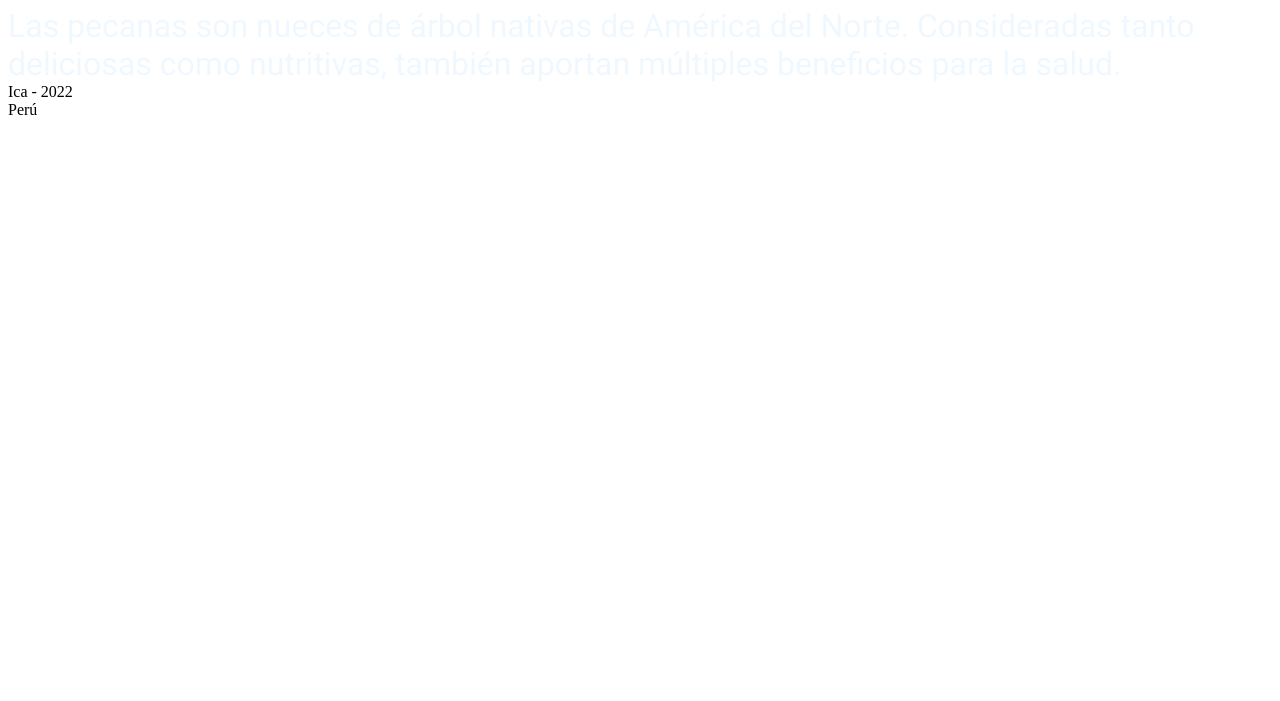
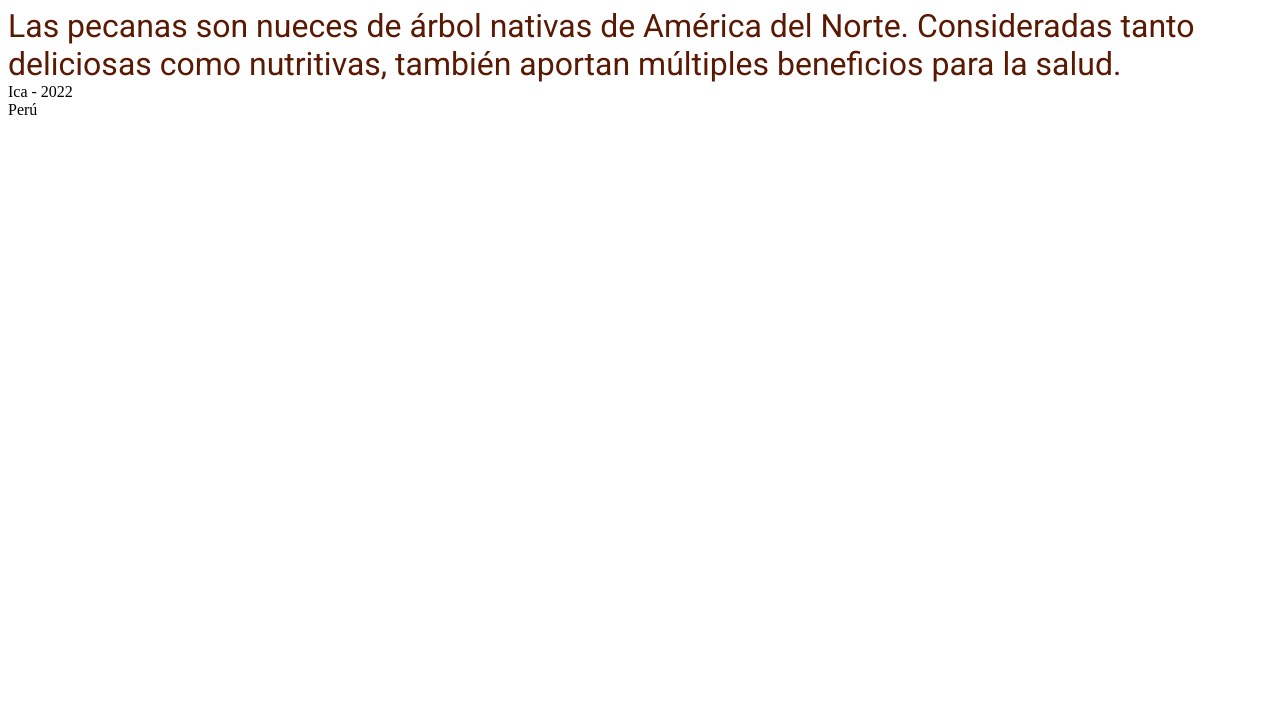
Before and after one commit to flsilvao/Tarea1, a plain HTML site: page index.html in a window 1280 px wide. Shown: the part 99-800 px from the top of the page. Drawn offline with Linux system fonts and the light colour scheme.

Commit message:
tercer cambio

```diff
--- a/estilos.css
+++ b/estilos.css
@@ -3,7 +3,7 @@ body{
 }
 article{
     font-size: xx-large;
-    color: aliceblue;
+    color: #591902;
     font-family: 'Roboto', sans-serif;
 }
 h1{
```
